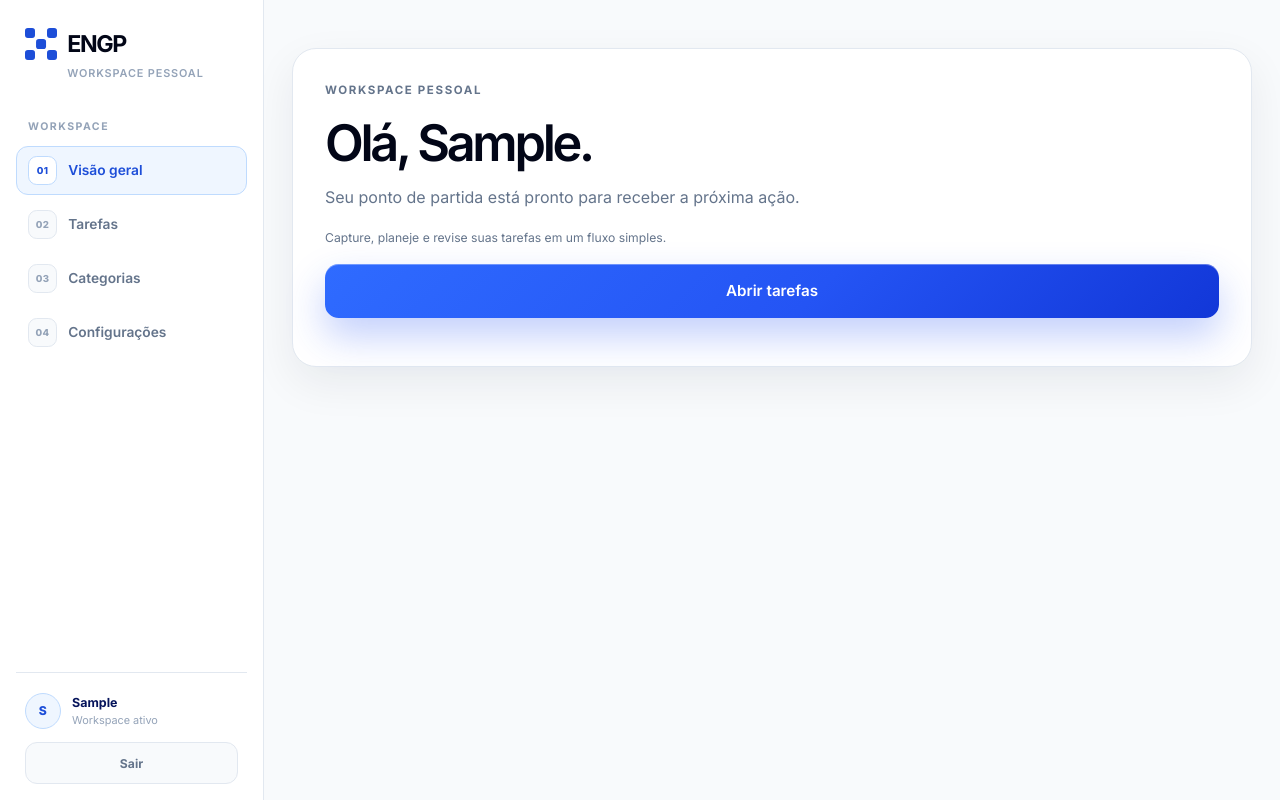
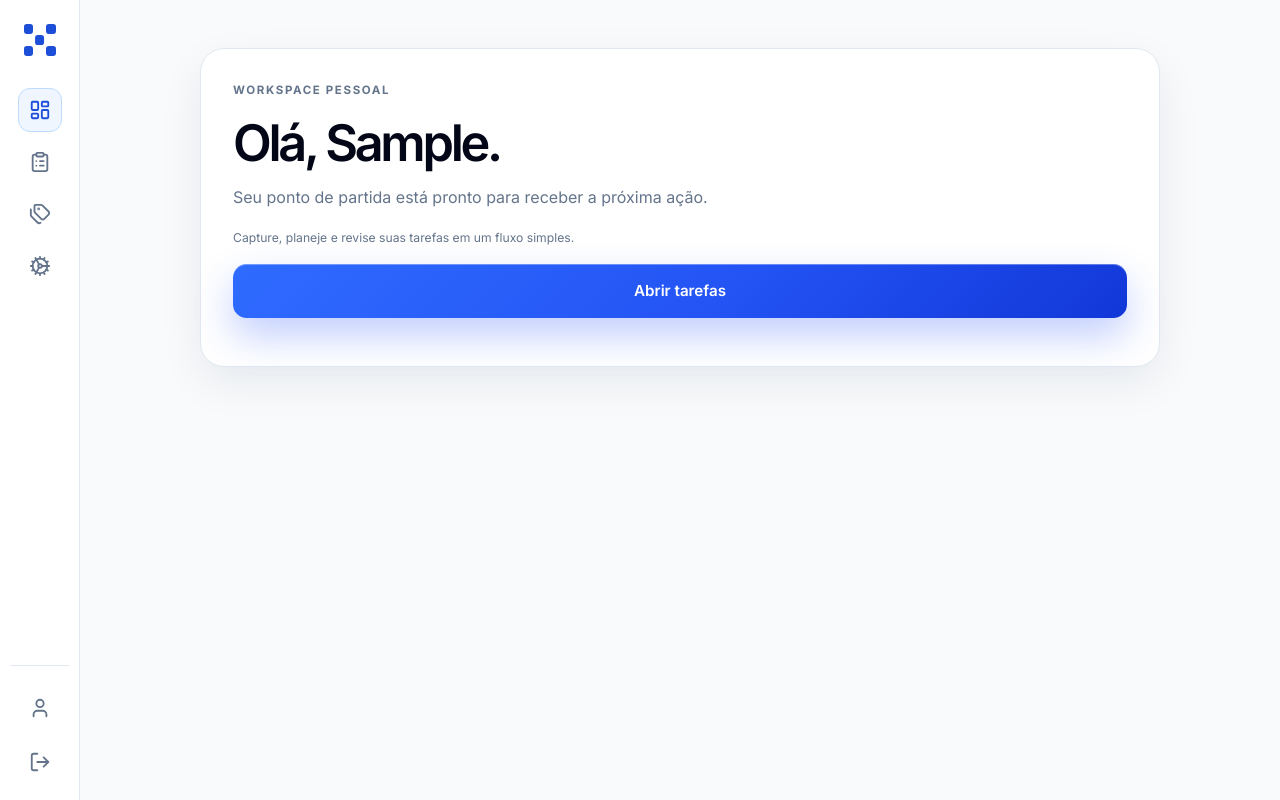
Before and after one commit to Felps0156/engp, a Django app: page /conta/ in a window 1280 px wide. Run offline with Django 5.2, Linux system fonts and the light colour scheme; a user stored in the database is signed in; tables that the repository leaves empty hold one stand-in row (values such as "Sample post"); some libraries are stand-ins or nearby versions.

Commit message:
feat: side-bar custom

```diff
--- a/static/css/app.css
+++ b/static/css/app.css
@@ -382,7 +382,7 @@ a {
 
 .workspace-shell {
   display: grid;
-  grid-template-columns: 16.5rem minmax(0, 1fr);
+  grid-template-columns: 5rem minmax(0, 1fr);
   min-height: 100dvh;
 }
 
@@ -396,70 +396,64 @@ a {
   z-index: 10;
   display: flex;
   flex-direction: column;
+  align-items: center;
+  width: 5rem;
   min-height: 100dvh;
-  padding: 1.5rem 1rem 1rem;
+  padding: 1.25rem 0.625rem 1rem;
   border-right: 1px solid var(--color-border);
   background: var(--color-surface-elevated);
 }
 
 .workspace-sidebar-brand {
-  display: grid;
-  gap: 0.35rem;
-  padding: 0.25rem 0.55rem 2.5rem;
+  display: flex;
+  align-items: center;
+  justify-content: center;
+  width: 100%;
+  padding: 0.25rem 0 2rem;
 }
 
 .workspace-sidebar .brand {
-  gap: 0.65rem;
+  justify-content: center;
+  gap: 0;
 }
 
 .workspace-sidebar .brand-name {
-  font-size: 1.45rem;
-}
-
-.workspace-sidebar-caption {
-  margin-left: 2.65rem;
-  color: var(--color-text-muted);
-  font-size: 0.68rem;
-  font-weight: 600;
-  letter-spacing: 0.08em;
-  text-transform: uppercase;
+  display: none;
+}
+
+.workspace-sidebar .brand-mark {
+  width: 2rem;
+  height: 2rem;
 }
 
 .workspace-sidebar-nav {
   display: grid;
-  gap: 0.35rem;
-}
-
-.workspace-sidebar-label {
-  margin: 0 0 0.5rem 0.75rem;
-  color: var(--color-text-muted);
-  font-size: 0.66rem;
-  font-weight: 700;
-  letter-spacing: 0.14em;
-  text-transform: uppercase;
+  justify-items: center;
+  gap: 0.5rem;
+  width: 100%;
 }
 
 .workspace-sidebar-link {
   display: flex;
   align-items: center;
-  gap: 0.7rem;
-  min-height: 3rem;
-  padding: 0.55rem 0.7rem;
+  justify-content: center;
+  flex: 0 0 2.75rem;
+  width: 2.75rem;
+  height: 2.75rem;
+  min-height: 2.75rem;
+  padding: 0;
   border: 1px solid transparent;
   border-radius: var(--radius-md);
   color: var(--color-text-secondary);
-  font-size: 0.86rem;
-  font-weight: 600;
   text-decoration: none;
-  transition: color var(--motion-standard) var(--motion-ease), background var(--motion-standard) var(--motion-ease), border-color var(--motion-standard) var(--motion-ease), transform var(--motion-standard) var(--motion-ease);
+  transition: color var(--motion-standard) var(--motion-ease), background var(--motion-standard) var(--motion-ease), border-color var(--motion-standard) var(--motion-ease);
 }
 
 .workspace-sidebar-link:hover,
 .workspace-sidebar-link:focus-visible {
   border-color: var(--color-border-brand);
-  background: var(--color-surface-subtle);
+  background: var(--color-brand-50);
   color: var(--color-brand-700);
-  transform: translateX(2px);
 }
 
 .workspace-sidebar-link.is-active {
@@ -472,104 +466,115 @@ a {
   display: inline-flex;
   align-items: center;
   justify-content: center;
-  flex: 0 0 auto;
-  width: 1.8rem;
-  height: 1.8rem;
-  border: 1px solid var(--color-border);
-  border-radius: 0.55rem;
-  background: var(--color-surface-subtle);
-  color: var(--color-text-muted);
-  font-size: 0.6rem;
-  font-weight: 800;
-  letter-spacing: 0.05em;
-}
-
-.workspace-sidebar-link.is-active .workspace-sidebar-icon,
-.workspace-sidebar-link:hover .workspace-sidebar-icon,
-.workspace-sidebar-link:focus-visible .workspace-sidebar-icon {
-  border-color: var(--color-border-brand);
-  background: var(--color-surface-elevated);
-  color: var(--color-brand-700);
+  width: 1.375rem;
+  height: 1.375rem;
+  color: inherit;
+}
+
+.workspace-sidebar-icon svg,
+.workspace-sidebar-avatar svg,
+.workspace-sidebar-logout svg {
+  display: block;
+  width: 1.375rem;
+  height: 1.375rem;
+  stroke: currentColor;
 }
 
 .workspace-sidebar-footer {
   display: grid;
-  gap: 0.85rem;
+  justify-items: center;
+  gap: 0.65rem;
   margin-top: auto;
-  padding: 1.25rem 0.55rem 0;
+  width: 100%;
+  padding: 1.25rem 0 0;
   border-top: 1px solid var(--color-border);
 }
 
-.workspace-sidebar-user {
-  display: flex;
-  align-items: center;
-  gap: 0.7rem;
-  min-width: 0;
-}
-
-.workspace-sidebar-avatar {
-  display: inline-flex;
+.workspace-sidebar-user,
+.workspace-sidebar-logout {
+  display: flex;
   align-items: center;
   justify-content: center;
-  flex: 0 0 auto;
-  width: 2.25rem;
-  height: 2.25rem;
-  border: 1px solid var(--color-border-brand);
-  border-radius: 50%;
-  background: var(--color-surface-tint);
-  color: var(--color-brand-700);
-  font-size: 0.76rem;
-  font-weight: 800;
-}
-
-.workspace-sidebar-user > span:last-child {
-  display: grid;
-  min-width: 0;
-  gap: 0.18rem;
-}
-
-.workspace-sidebar-user strong,
-.workspace-sidebar-user small {
-  overflow: hidden;
-  text-overflow: ellipsis;
-  white-space: nowrap;
-}
-
-.workspace-sidebar-user strong {
-  color: var(--color-text-strong);
-  font-size: 0.78rem;
-}
-
-.workspace-sidebar-user small {
-  color: var(--color-text-muted);
-  font-size: 0.68rem;
-}
-
-.workspace-sidebar-footer form {
-  margin: 0;
-}
-
-.workspace-sidebar-logout {
-  width: 100%;
-  min-height: 2.6rem;
-  padding: 0.55rem 0.75rem;
-  border: 1px solid var(--color-border);
+  flex: 0 0 2.75rem;
+  width: 2.75rem;
+  height: 2.75rem;
+  min-height: 2.75rem;
+  padding: 0;
+  border: 1px solid transparent;
   border-radius: var(--radius-md);
-  background: var(--color-surface-subtle);
   color: var(--color-text-secondary);
-  font: inherit;
-  font-size: 0.76rem;
-  font-weight: 700;
-  cursor: pointer;
-  transition: color var(--motion-standard) var(--motion-ease), background var(--motion-standard) var(--motion-ease), border-color var(--motion-standard) var(--motion-ease), transform var(--motion-standard) var(--motion-ease);
-}
-
+  text-decoration: none;
+  transition: color var(--motion-standard) var(--motion-ease), background var(--motion-standard) var(--motion-ease), border-color var(--motion-standard) var(--motion-ease);
+}
+
+.workspace-sidebar-user:hover,
+.workspace-sidebar-user:focus-visible,
 .workspace-sidebar-logout:hover,
 .workspace-sidebar-logout:focus-visible {
   border-color: var(--color-border-brand);
-  background: var(--color-surface-tint);
+  background: var(--color-brand-50);
   color: var(--color-brand-700);
-  transform: translateY(-1px);
+}
+
+.workspace-sidebar-avatar {
+  display: inline-flex;
+  align-items: center;
+  justify-content: center;
+  width: 100%;
+  height: 100%;
+  color: inherit;
+}
+
+.workspace-sidebar-footer form {
+  display: flex;
+  margin: 0;
+}
+
+.workspace-sidebar-logout {
+  background: transparent;
+  font: inherit;
+  cursor: pointer;
+}
+
+.workspace-sidebar [data-tooltip] {
+  position: relative;
+}
+
+.workspace-sidebar [data-tooltip]::after {
+  position: absolute;
+  top: 50%;
+  left: calc(100% + 0.65rem);
+  z-index: 20;
+  width: max-content;
+  max-width: 14rem;
+  padding: 0.45rem 0.65rem;
+  border: 1px solid var(--color-border);
+  border-radius: var(--radius-sm);
+  background: var(--color-text-strong);
+  color: var(--color-surface-elevated);
+  content: attr(data-tooltip);
+  font-size: 0.75rem;
+  font-weight: 600;
+  line-height: 1.2;
+  opacity: 0;
+  pointer-events: none;
+  transform: translate(0.25rem, -50%);
+  visibility: hidden;
+  white-space: nowrap;
+  transition: opacity var(--motion-fast) var(--motion-ease), transform var(--motion-fast) var(--motion-ease), visibility 0s linear var(--motion-fast);
+}
+
+.workspace-sidebar [data-tooltip]:hover::after,
+.workspace-sidebar [data-tooltip]:focus-visible::after {
+  opacity: 1;
+  transform: translate(0, -50%);
+  visibility: visible;
+  transition-delay: 350ms, 350ms, 0s;
+}
+
+.workspace-sidebar [data-tooltip]:hover,
+.workspace-sidebar [data-tooltip]:focus-visible {
+  z-index: 21;
 }
 
 .account-header {
--- a/templates/base.html
+++ b/templates/base.html
@@ -31,6 +31,7 @@
   <link rel="preconnect" href="https://fonts.googleapis.com">
   <link rel="preconnect" href="https://fonts.gstatic.com" crossorigin>
   <link href="https://fonts.googleapis.com/css2?family=Inter:wght@400;500;600;700;800&display=swap" rel="stylesheet">
+  <script src="https://unpkg.com/lucide@0.462.0/dist/umd/lucide.min.js" defer onload="lucide.createIcons({ attrs: { 'stroke-width': 2 } });"></script>
   <link rel="stylesheet" href="{% static 'tokens.css' %}">
   <link rel="stylesheet" href="{% static 'css/app.css' %}">
 </head>
--- a/templates/registration/_workspace_sidebar.html
+++ b/templates/registration/_workspace_sidebar.html
@@ -2,40 +2,63 @@
 <aside class="workspace-sidebar" aria-label="Navegação principal">
   <div class="workspace-sidebar-brand">
     {% include 'registration/_brand.html' %}
-    <span class="workspace-sidebar-caption">Workspace pessoal</span>
   </div>
 
-  <nav class="workspace-sidebar-nav">
-    <p class="workspace-sidebar-label">Workspace</p>
-    <a class="workspace-sidebar-link{% if current_url == 'home' %} is-active{% endif %}" href="{% url 'accounts:home' %}"{% if current_url == 'home' %} aria-current="page"{% endif %}>
-      <span class="workspace-sidebar-icon" aria-hidden="true">01</span>
-      <span>Visão geral</span>
+  <nav class="workspace-sidebar-nav" aria-label="Menu principal">
+    <a class="workspace-sidebar-link{% if current_url == 'home' %} is-active{% endif %}" href="{% url 'accounts:home' %}" aria-label="Visão geral" data-tooltip="Visão geral"{% if current_url == 'home' %} aria-current="page"{% endif %}>
+      <span class="workspace-sidebar-icon" aria-hidden="true"><i data-lucide="layout-dashboard" class="workspace-sidebar-lucide"></i></span>
     </a>
-    <a class="workspace-sidebar-link{% if current_app == 'tasks' %} is-active{% endif %}" href="{% url 'tasks:inbox' %}"{% if current_app == 'tasks' %} aria-current="page"{% endif %}>
-      <span class="workspace-sidebar-icon" aria-hidden="true">02</span>
-      <span>Tarefas</span>
+    <a class="workspace-sidebar-link{% if current_app == 'tasks' %} is-active{% endif %}" href="{% url 'tasks:inbox' %}" aria-label="Tarefas" data-tooltip="Tarefas"{% if current_app == 'tasks' %} aria-current="page"{% endif %}>
+      <span class="workspace-sidebar-icon" aria-hidden="true">
+        <svg class="workspace-sidebar-svg" xmlns="http://www.w3.org/2000/svg" width="24" height="24" viewBox="0 0 24 24" fill="none" stroke="currentColor" stroke-width="2" stroke-linecap="round" stroke-linejoin="round">
+          <rect width="8" height="4" x="8" y="2" rx="1" ry="1"/>
+          <path d="M16 4h2a2 2 0 0 1 2 2v14a2 2 0 0 1-2 2H6a2 2 0 0 1-2-2V6a2 2 0 0 1 2-2h2"/>
+          <path d="M12 11h4"/>
+          <path d="M12 16h4"/>
+          <path d="M8 11h.01"/>
+          <path d="M8 16h.01"/>
+        </svg>
+      </span>
     </a>
-    <a class="workspace-sidebar-link{% if current_app == 'categories' %} is-active{% endif %}" href="{% url 'categories:list' %}"{% if current_app == 'categories' %} aria-current="page"{% endif %}>
-      <span class="workspace-sidebar-icon" aria-hidden="true">03</span>
-      <span>Categorias</span>
+    <a class="workspace-sidebar-link{% if current_app == 'categories' %} is-active{% endif %}" href="{% url 'categories:list' %}" aria-label="Categorias" data-tooltip="Categorias"{% if current_app == 'categories' %} aria-current="page"{% endif %}>
+      <span class="workspace-sidebar-icon" aria-hidden="true"><i data-lucide="tags" class="workspace-sidebar-lucide"></i></span>
     </a>
-    <a class="workspace-sidebar-link{% if current_app == 'accounts' and current_url != 'home' %} is-active{% endif %}" href="{% url 'accounts:settings' %}"{% if current_app == 'accounts' and current_url != 'home' %} aria-current="page"{% endif %}>
-      <span class="workspace-sidebar-icon" aria-hidden="true">04</span>
-      <span>Configurações</span>
+    <a class="workspace-sidebar-link{% if current_app == 'accounts' and current_url != 'home' %} is-active{% endif %}" href="{% url 'accounts:settings' %}" aria-label="Configurações" data-tooltip="Configurações"{% if current_app == 'accounts' and current_url != 'home' %} aria-current="page"{% endif %}>
+      <span class="workspace-sidebar-icon" aria-hidden="true">
+        <svg class="workspace-sidebar-svg" xmlns="http://www.w3.org/2000/svg" width="24" height="24" viewBox="0 0 24 24" fill="none" stroke="currentColor" stroke-width="2" stroke-linecap="round" stroke-linejoin="round">
+          <path d="M11 10.27 7 3.34"/>
+          <path d="m11 13.73-4 6.93"/>
+          <path d="M12 22v-2"/>
+          <path d="M12 2v2"/>
+          <path d="M14 12h8"/>
+          <path d="m17 20.66-1-1.73"/>
+          <path d="m17 3.34-1 1.73"/>
+          <path d="M2 12h2"/>
+          <path d="m20.66 17-1.73-1"/>
+          <path d="m20.66 7-1.73 1"/>
+          <path d="m3.34 17 1.73-1"/>
+          <path d="m3.34 7 1.73 1"/>
+          <circle cx="12" cy="12" r="2"/>
+          <circle cx="12" cy="12" r="8"/>
+        </svg>
+      </span>
     </a>
   </nav>
 
   <div class="workspace-sidebar-footer">
-    <div class="workspace-sidebar-user">
-      <span class="workspace-sidebar-avatar" aria-hidden="true">{{ request.user.get_short_name|default:request.user.email|slice:':1'|upper }}</span>
-      <span>
-        <strong>{{ request.user.get_short_name|default:request.user.email }}</strong>
-        <small>{{ request.tenant.name|default:'Workspace ativo' }}</small>
+    <a class="workspace-sidebar-user" href="{% url 'accounts:settings' %}" aria-label="Perfil" data-tooltip="Perfil">
+      <span class="workspace-sidebar-avatar" aria-hidden="true">
+        <svg class="workspace-sidebar-svg" xmlns="http://www.w3.org/2000/svg" width="24" height="24" viewBox="0 0 24 24" fill="none" stroke="currentColor" stroke-width="2" stroke-linecap="round" stroke-linejoin="round">
+          <path d="M19 21v-2a4 4 0 0 0-4-4H9a4 4 0 0 0-4 4v2"/>
+          <circle cx="12" cy="7" r="4"/>
+        </svg>
       </span>
-    </div>
+    </a>
     <form method="post" action="{% url 'accounts:logout' %}">
       {% csrf_token %}
-      <button class="workspace-sidebar-logout" type="submit">Sair</button>
+      <button class="workspace-sidebar-logout" type="submit" aria-label="Sair" data-tooltip="Sair">
+        <i data-lucide="log-out" class="workspace-sidebar-lucide" aria-hidden="true"></i>
+      </button>
     </form>
   </div>
 </aside>
```
Also changed, not shown: other parts of static/css/app.css (+32 -47 lines), .github/workflows/opencode.yml (added).
